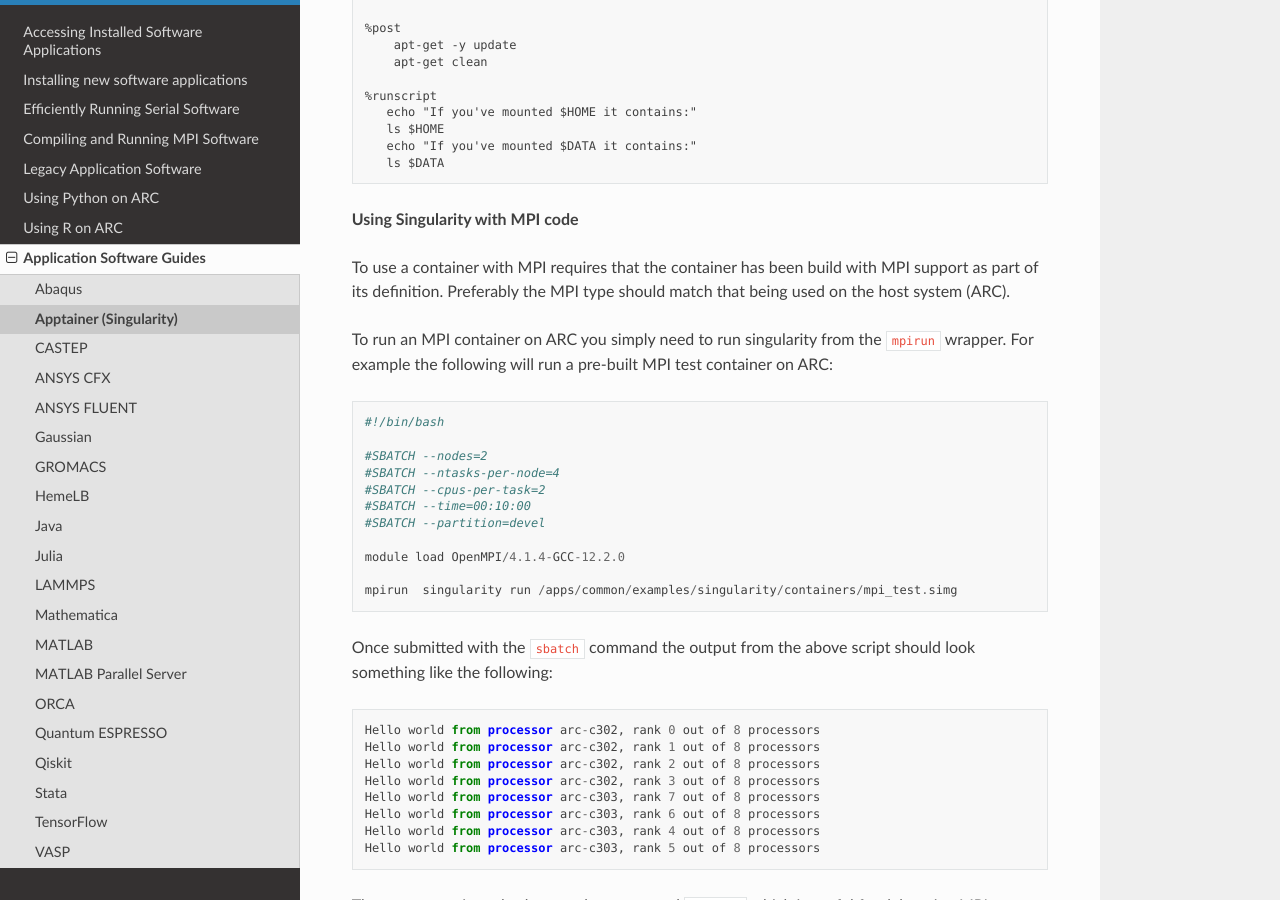
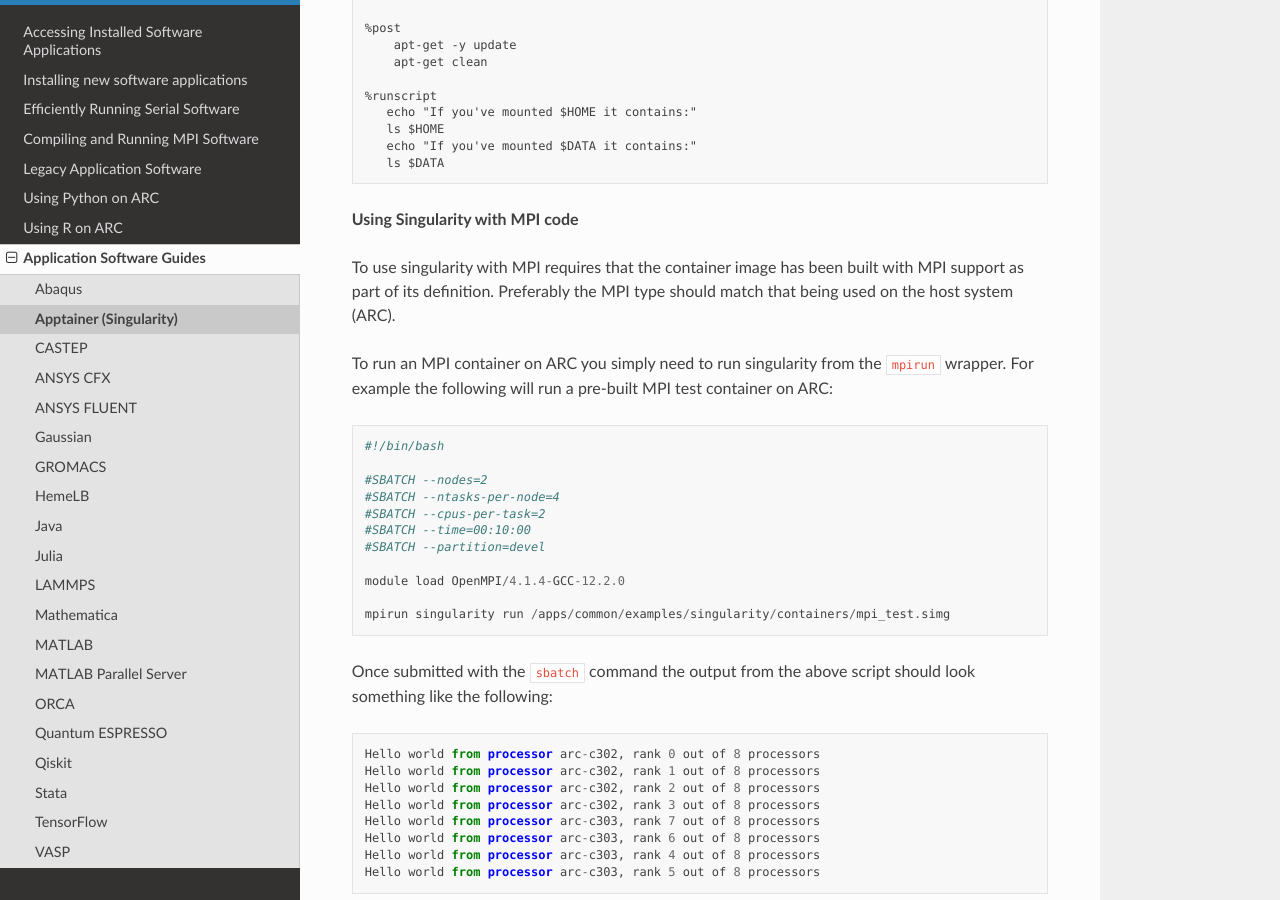
Before and after one commit to oxford-arc/arc-software-guide, a Sphinx documentation site: the page built from docs/source/apps/arc_apptainer.rst, in a window 1280 px wide and 900 px high, scrolled down 2350 px. Built offline with Sphinx 7.4.7 and the Read the Docs theme 2.0.0, drawn with Linux system fonts in a browser that asks for light colours.

Commit message:
Update arc_apptainer.rst

```diff
--- a/docs/source/apps/arc_apptainer.rst
+++ b/docs/source/apps/arc_apptainer.rst
@@ -106,10 +106,11 @@ The container image ``bind_test.simg`` used in the above example, was built usin
 
 **Using Singularity with MPI code**
 
-To use a container with MPI requires that the container has been build with MPI support as part of its definition. Preferably the MPI type should match that being used
-on the host system (ARC).
+To use singularity with MPI requires that the container image has been built with MPI support as part of its definition. Preferably the MPI type should match that
+being used on the host system (ARC).
 
-To run an MPI container on ARC you simply need to run singularity from the ``mpirun`` wrapper. For example the following will run a pre-built MPI test container on ARC::
+To run an MPI container on ARC you simply need to run singularity from the ``mpirun`` wrapper. For example the following will run a pre-built MPI test container on
+ARC::
 
    #!/bin/bash
 
@@ -121,7 +122,7 @@ To run an MPI container on ARC you simply need to run singularity from the ``mpi
 
    module load OpenMPI/4.1.4-GCC-12.2.0
 
-   mpirun  singularity run /apps/common/examples/singularity/containers/mpi_test.simg
+   mpirun singularity run /apps/common/examples/singularity/containers/mpi_test.simg
 
 Once submitted with the ``sbatch`` command the output from the above script should look something like the following::
 
```
